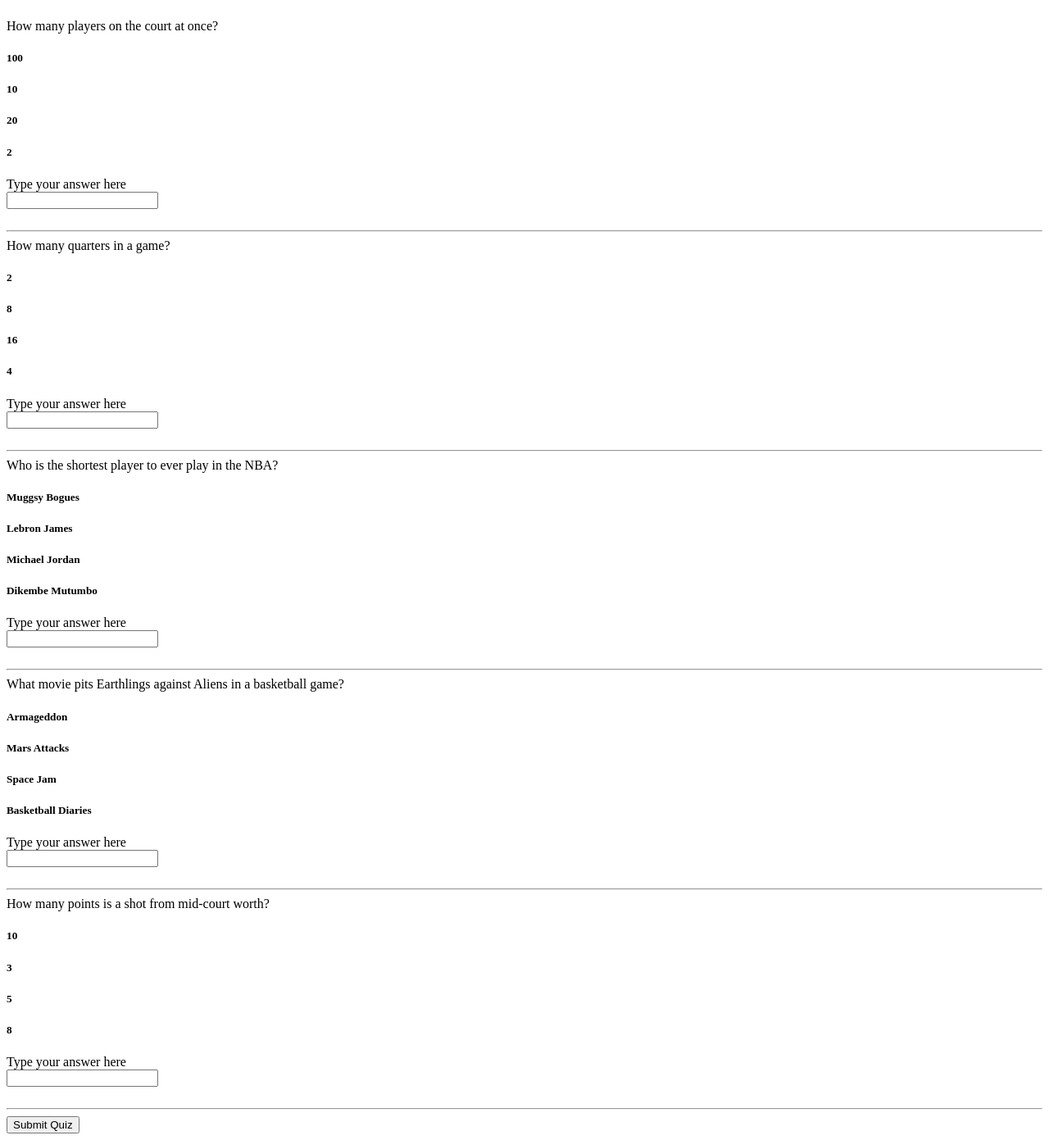
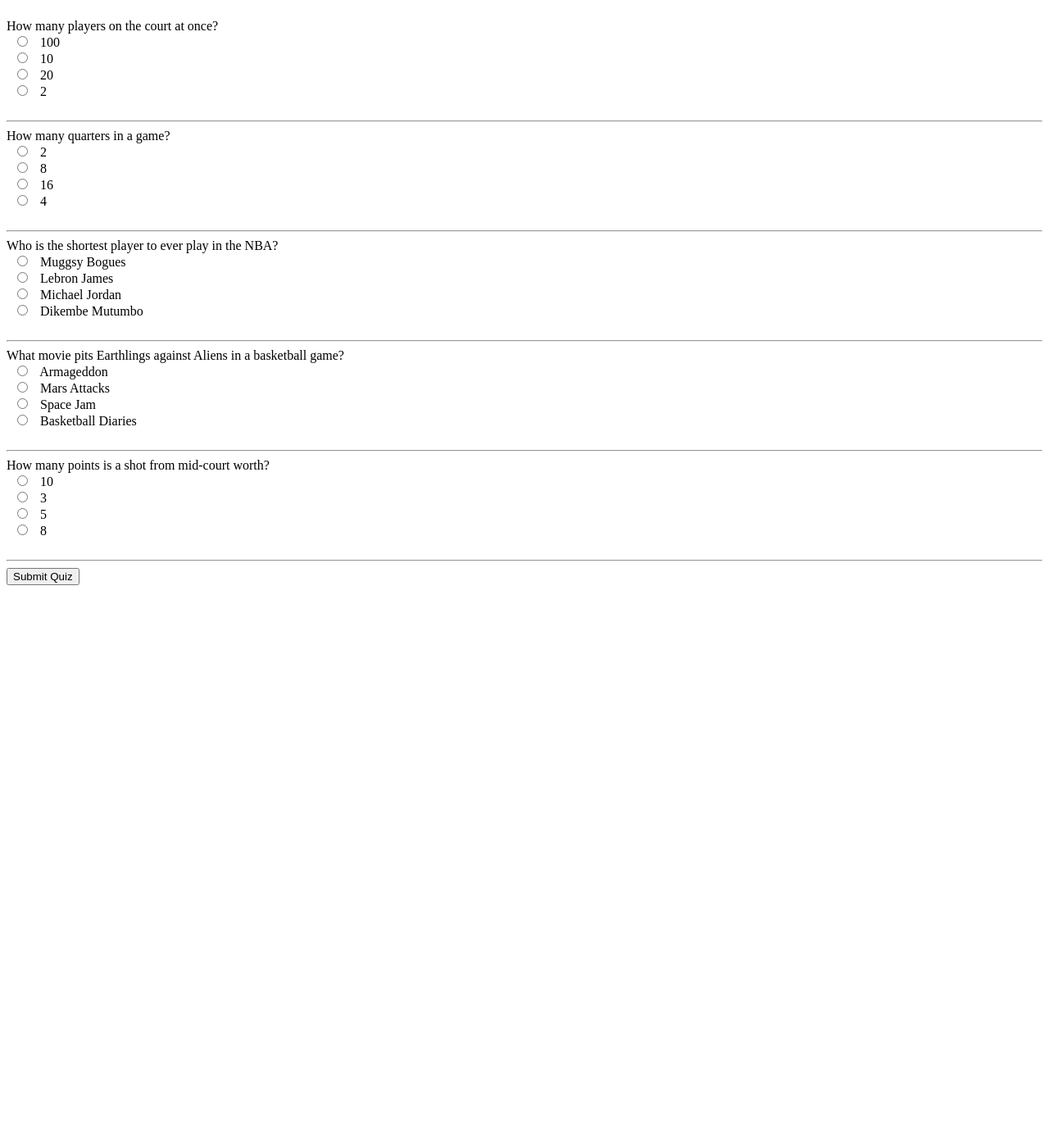
Before and after one commit to GaryAngarita/KwizWhiz, a Django app: page /takequiz/1 in a window 1280 px wide. Shown: the part 57-1448 px from the top of the page at 82% size. After the commit the page ends 771 px from the top, so only its background shows below. Run offline with Django 3.2, Linux system fonts and the light colour scheme; data comes from the database, SQL or seed files in the repository; both versions use the stored data as it was after the commit.

Commit message:
update views and html
received updated views and html from david this weekend; incorporated into original code; need to add functionality for blank entries

```diff
--- a/kwizwhiz/templates/takequiz.html
+++ b/kwizwhiz/templates/takequiz.html
@@ -1,3 +1,4 @@
+
 <!DOCTYPE html>
 <html lang="en">
 <head>
@@ -18,16 +19,12 @@
             <form method="POST" action="/processquiz/{{quiz.id}}">
             {% csrf_token %}
             {% for question in quiz.questions.all %}
-            <label for="question">{{question.title}}</label>
+            <div><label for="question">{{question.title}}</label></div>
                 {% for answer in question.answers.all %}
-            <h5>{{answer.answer_text}}</h5>
+                  <input type="radio" id="html" name="answer-{{question.id}}" value="{{answer.answer_text}}">
+                    <label for="html">{{answer.answer_text}}</label><br>
             <div class="row mb-3">
                 {% endfor %}
-                <label for="answer" class="col-sm-2 col-form-label">Type your answer here</label>
-                <div class="col-sm-10">
-                    <input type="hidden" id="custId" name="return-{{answer.id}}" value="{{answer.is_right}}">
-                    <input type="text" class="form-control" name="answer-{{answer.id}}">
-                </div>
             </div>
             <br>
             <hr>
@@ -38,6 +35,3 @@
 
 
     </div>
-
-</body>
-</html>
--- a/kwizwhiz/views.py
+++ b/kwizwhiz/views.py
@@ -42,35 +42,19 @@ def takequiz(request, quiz_id):
 def processquiz(request, quiz_id):
     if request.method == 'POST':
         quiz = Quiz.objects.get(id = quiz_id)
-        questions = Question.objects.filter(quiz = quiz)
-        options = Answer.objects.filter(question = questions)
-        # right = Answer.objects.filter(is_right = True)
-        for option in options:
-            user_answer = Answer.objects.filter(answer_text = request.POST.get('answer-'+{option.id}))
-        # true_answer = request.POST['return']
-        # for option in options:
-        #     if option == Answer.objects.get(is_right = True):
-        #         true_answer = option
         total = 0
         wrong = 0
         correct = 0
         score = 0
-        for question in questions:
+        for question in quiz.questions.all():
             total += 1
-            print(question.title)
-            print()
-            print(user_answer)
-            if user_answer[0] == True:
-                true_answer = request.POST['return']
-                print(true_answer)
-                correct += 1
-            else:
-                wrong += 1
-
-            # if request.POST['answer'] == request.POST.get('answer.is_right'):
-            #     correct += 1
-            # elif request.POST['answer'] == '' or request.POST['answer'] != request.POST.get('answer.is_right'):
-            #     wrong += 1
+            for answer in question.answers.all():
+                if answer.is_right and answer.answer_text == request.POST['answer-'+str(question.id)]:
+                    correct += 1
+                elif request.POST['answer-'+str(question.id)] == '':
+                    return redirect('takequiz')
+                elif not answer.is_right and answer.answer_text == request.POST['answer-'+str(question.id)]:
+                    wrong += 1
         score = correct * 20
         request.session['score'] = score
         request.session['correct'] = correct
```
Also changed, not shown: db.sqlite3.
